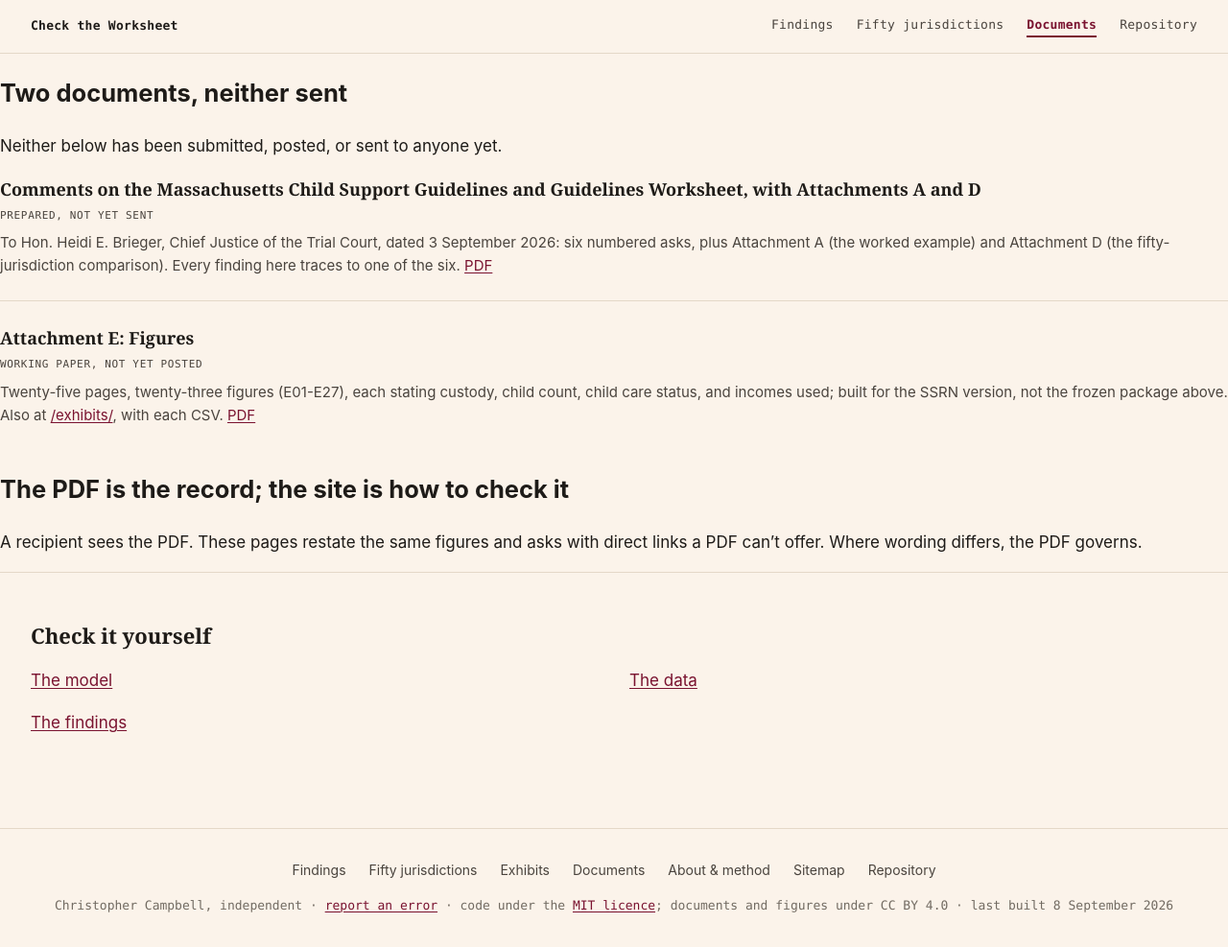
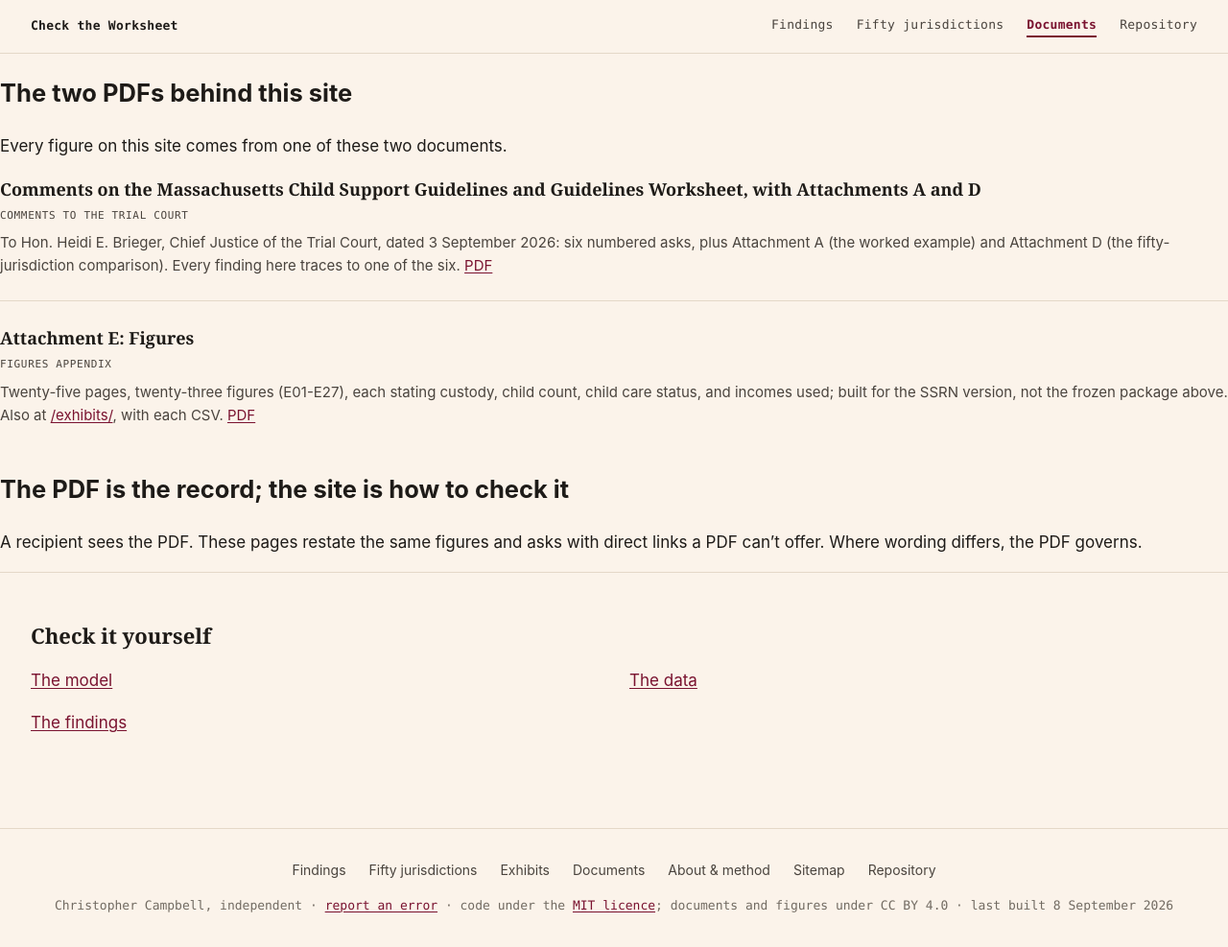
Before and after one commit to campbefs/checktheworksheet, a Jekyll site: the page built from documents/index.md, in a window 1280 px wide. Shown: the whole page at 96% size. Built offline with Jekyll 4.4.1, drawn with Linux system fonts in a browser that asks for light colours.

Commit message:
E13 in plain words (one night in three pays the same as no overnights); documents page drops sent/unsent status
Co-Authored-By: Claude Fable 5.1 <noreply@anthropic.com>

```diff
--- a/documents/index.md
+++ b/documents/index.md
@@ -1,17 +1,17 @@
 ---
 layout: page
 title: Documents
-description: The two PDFs behind this site, and their status, stated plainly.
+description: The two PDFs behind this site.
 ---
 
-# Two documents, neither sent
+# The two PDFs behind this site
 
-Neither below has been submitted, posted, or sent to anyone yet.
+Every figure on this site comes from one of these two documents.
 
 <ul class="doc-list">
   <li class="doc-item">
     <span class="doc-title">Comments on the Massachusetts Child Support Guidelines and Guidelines Worksheet, with Attachments A and D</span>
-    <span class="confidence-tag">Prepared, not yet sent</span>
+    <span class="confidence-tag">Comments to the Trial Court</span>
     <span class="doc-context">To Hon. Heidi E. Brieger, Chief Justice of the Trial Court, dated
       3 September 2026: six numbered asks, plus Attachment A (the worked example) and Attachment
       D (the fifty-jurisdiction comparison). Every finding here traces to one of the six.
@@ -19,7 +19,7 @@ Neither below has been submitted, posted, or sent to anyone yet.
   </li>
   <li class="doc-item">
     <span class="doc-title">Attachment E: Figures</span>
-    <span class="confidence-tag">Working paper, not yet posted</span>
+    <span class="confidence-tag">Figures appendix</span>
     <span class="doc-context">Twenty-five pages, twenty-three figures (E01-E27), each stating
       custody, child count, child care status, and incomes used; built for the SSRN version, not
       the frozen package above. Also at <a href="/exhibits/">/exhibits/</a>, with each CSV.
```
Also changed, not shown: exhibits/index.md (+4 -4 lines), findings/fifty-one-jurisdictions/index.md (+4 -4 lines).
